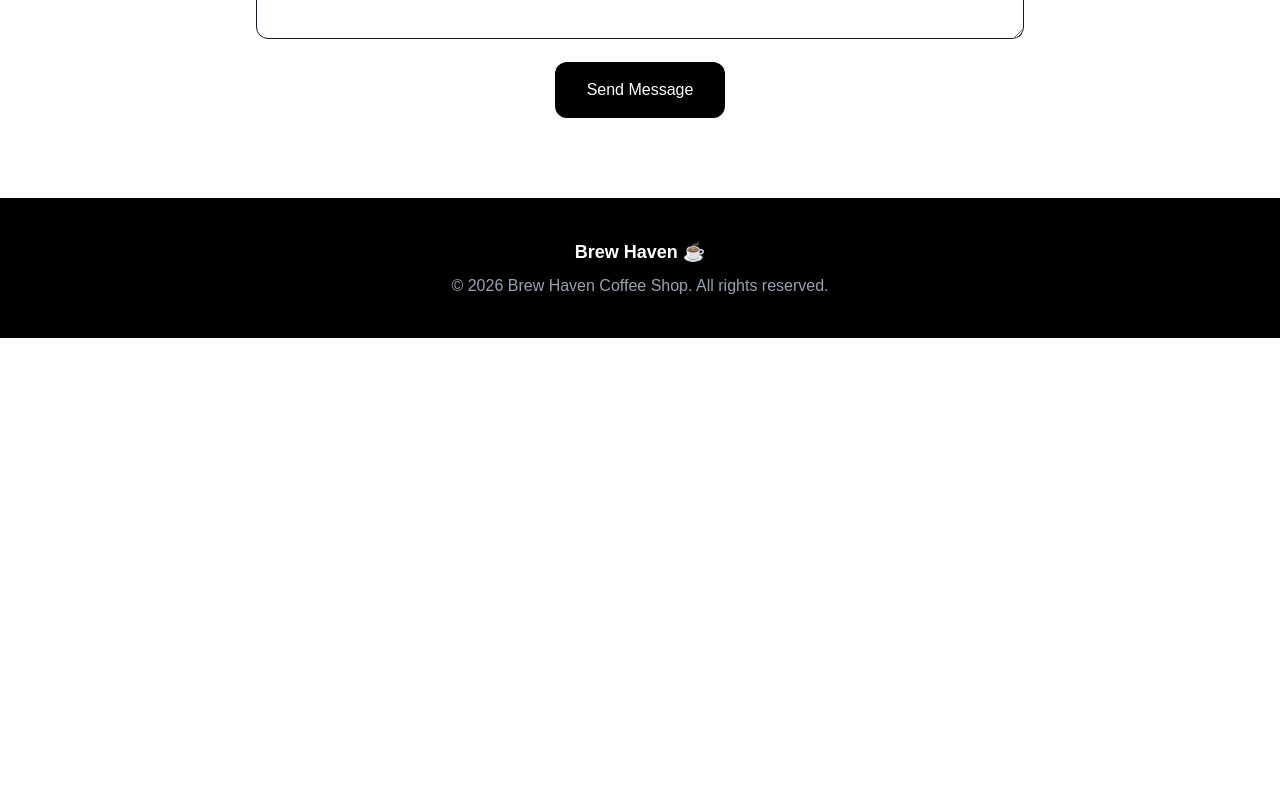
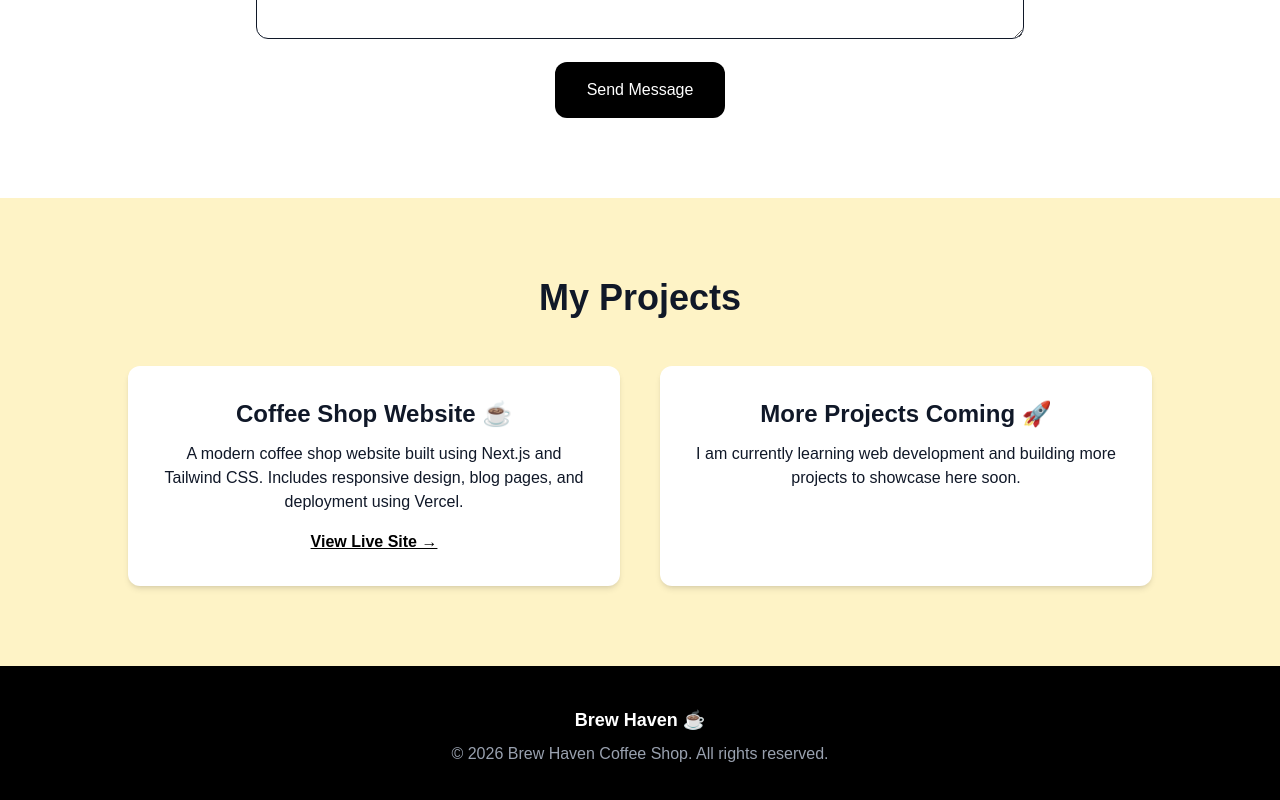
Before and after one commit to AdianMark01/coffee-shop-site, a Next.js app: page / in a window 1280 px wide. Shown: the part 2087-2887 px from the top of the page. Before the commit the page ends 2425 px from the top, so only its background shows below. Built offline with nearby package versions, Linux system fonts and the light colour scheme.

Commit message:
Add Projects section to homepage

```diff
--- a/app/page.tsx
+++ b/app/page.tsx
@@ -121,7 +121,37 @@ export default function Home() {
 
         </div>
       </section>
+      {/* PROJECTS SECTION */}
+      <section className="py-20 px-6 bg-amber-100 text-center">
+        <h2 className="text-4xl font-bold mb-12">My Projects</h2>
 
+        <div className="grid md:grid-cols-2 gap-10 max-w-5xl mx-auto">
+
+          <div className="bg-white p-8 rounded-xl shadow-md">
+            <h3 className="text-2xl font-semibold mb-3">Coffee Shop Website ☕</h3>
+            <p className="mb-4">
+              A modern coffee shop website built using Next.js and Tailwind CSS.
+              Includes responsive design, blog pages, and deployment using Vercel.
+            </p>
+            <a
+              href="https://coffee-shop-site.vercel.app"
+              target="_blank"
+              className="text-black font-semibold underline"
+            >
+              View Live Site →
+            </a>
+          </div>
+
+          <div className="bg-white p-8 rounded-xl shadow-md">
+            <h3 className="text-2xl font-semibold mb-3">More Projects Coming 🚀</h3>
+            <p>
+              I am currently learning web development and building more
+              projects to showcase here soon.
+            </p>
+          </div>
+
+        </div>
+      </section>
       {/* FOOTER */}
       <footer className="bg-black text-white py-10 text-center">
         <p className="text-lg font-semibold">Brew Haven ☕</p>
```
